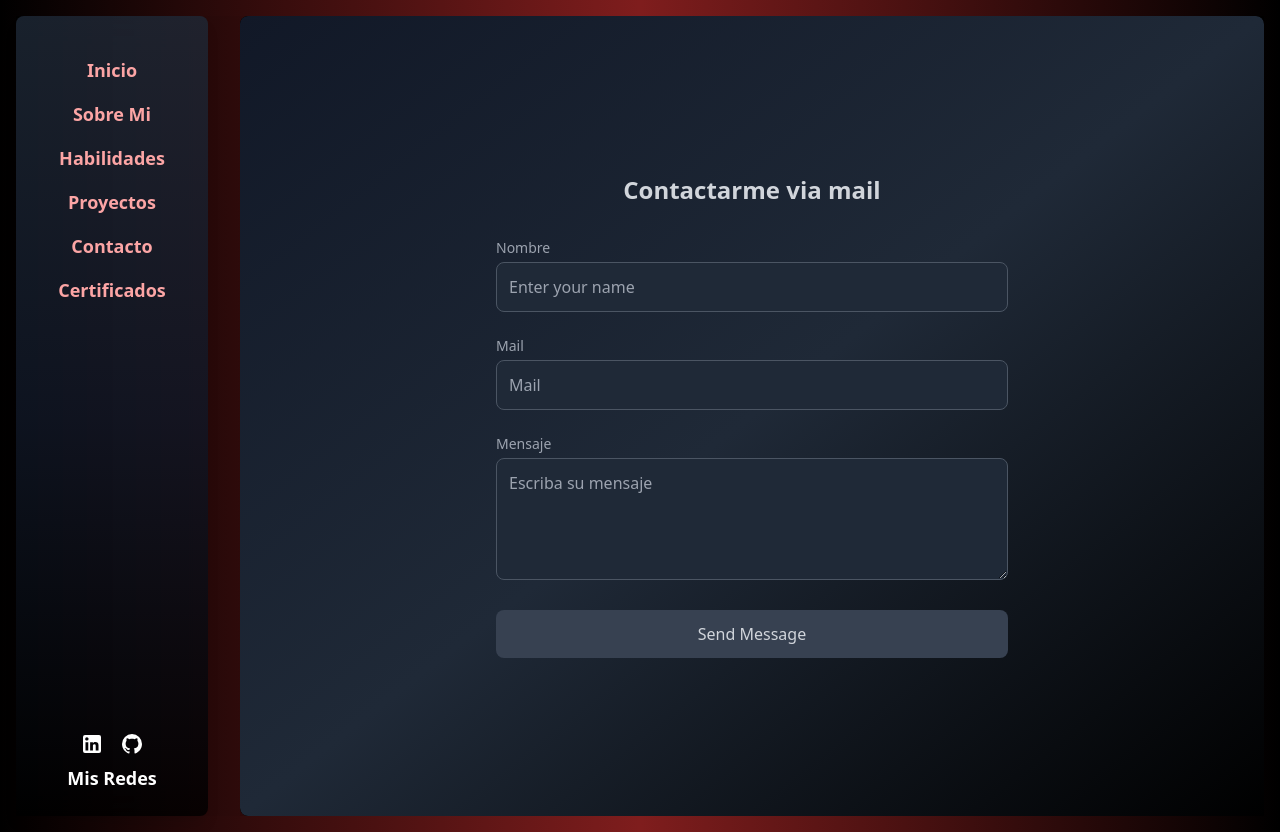
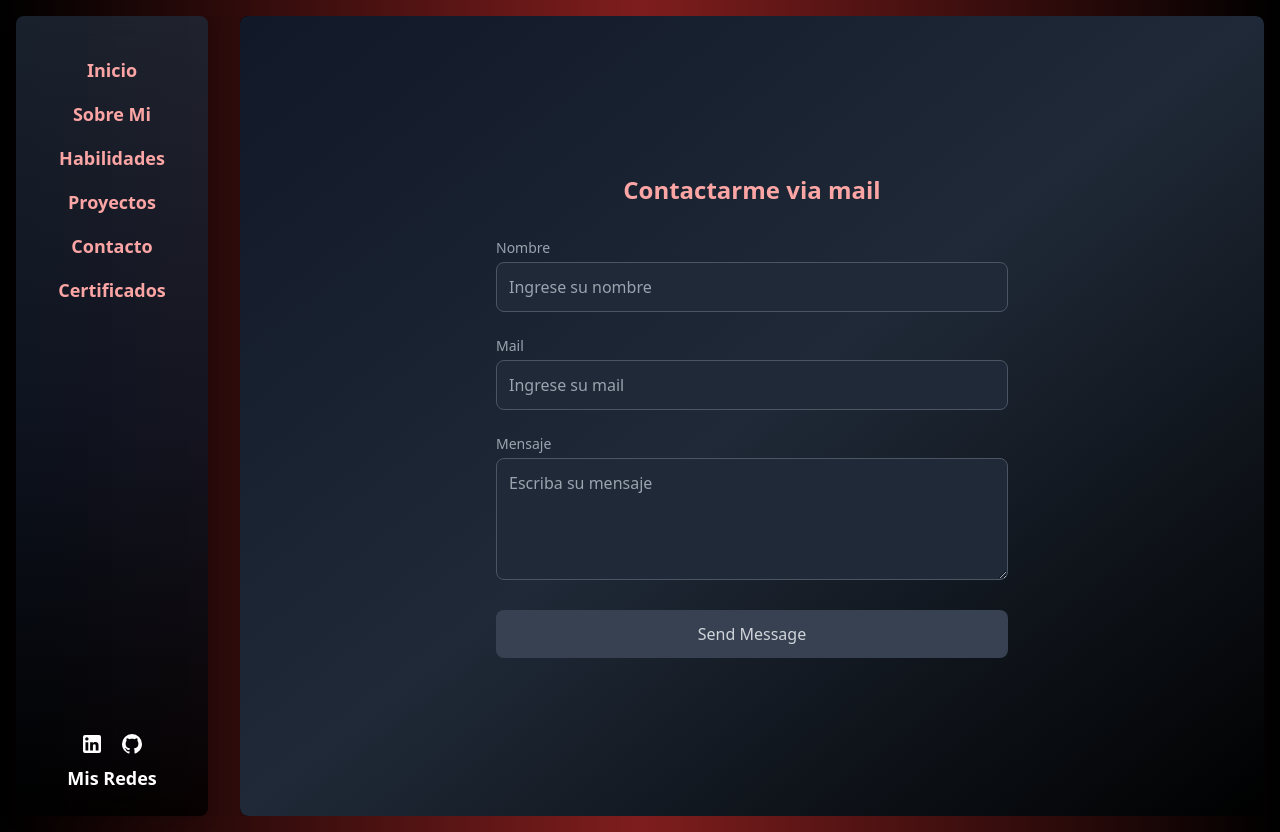
Before and after one commit to NachoLedesma33/Portfolio-Ledesma-Ignacio, a Next.js app: page / in a window 1280 px wide. Both pictures are taken after a click on the button "Contacto". Built offline with nearby package versions, Linux system fonts and the light colour scheme.

Commit message:
add new styles

```diff
--- a/src/app/Components/ContactMe.tsx
+++ b/src/app/Components/ContactMe.tsx
@@ -37,7 +37,7 @@ const ContactMe: React.FC = () => {
       animate={{ opacity: 1 }}
       transition={{ duration: 0.8 }}
     >
-      <h2 className="text-2xl font-bold mb-8">Contactarme via mail</h2>
+      <h2 className="text-2xl font-bold text-red-300 mb-8">Contactarme via mail</h2>
 
       <motion.form
         className="w-full max-w-lg space-y-6"
@@ -56,7 +56,7 @@ const ContactMe: React.FC = () => {
           <input
             type="text"
             id="name"
-            placeholder="Enter your name"
+            placeholder="Ingrese su nombre"
             className="mt-1 p-3 w-full bg-gray-800 text-gray-300 border border-gray-600 rounded-lg focus:outline-none focus:border-gray-400"
             value={name}
             onChange={(e) => setName(e.target.value)}
@@ -73,7 +73,7 @@ const ContactMe: React.FC = () => {
           <input
             type="email"
             id="email"
-            placeholder="Mail"
+            placeholder="Ingrese su mail"
             className="mt-1 p-3 w-full bg-gray-800 text-gray-300 border border-gray-600 rounded-lg focus:outline-none focus:border-gray-400"
             value={email}
             onChange={(e) => setEmail(e.target.value)}
```
